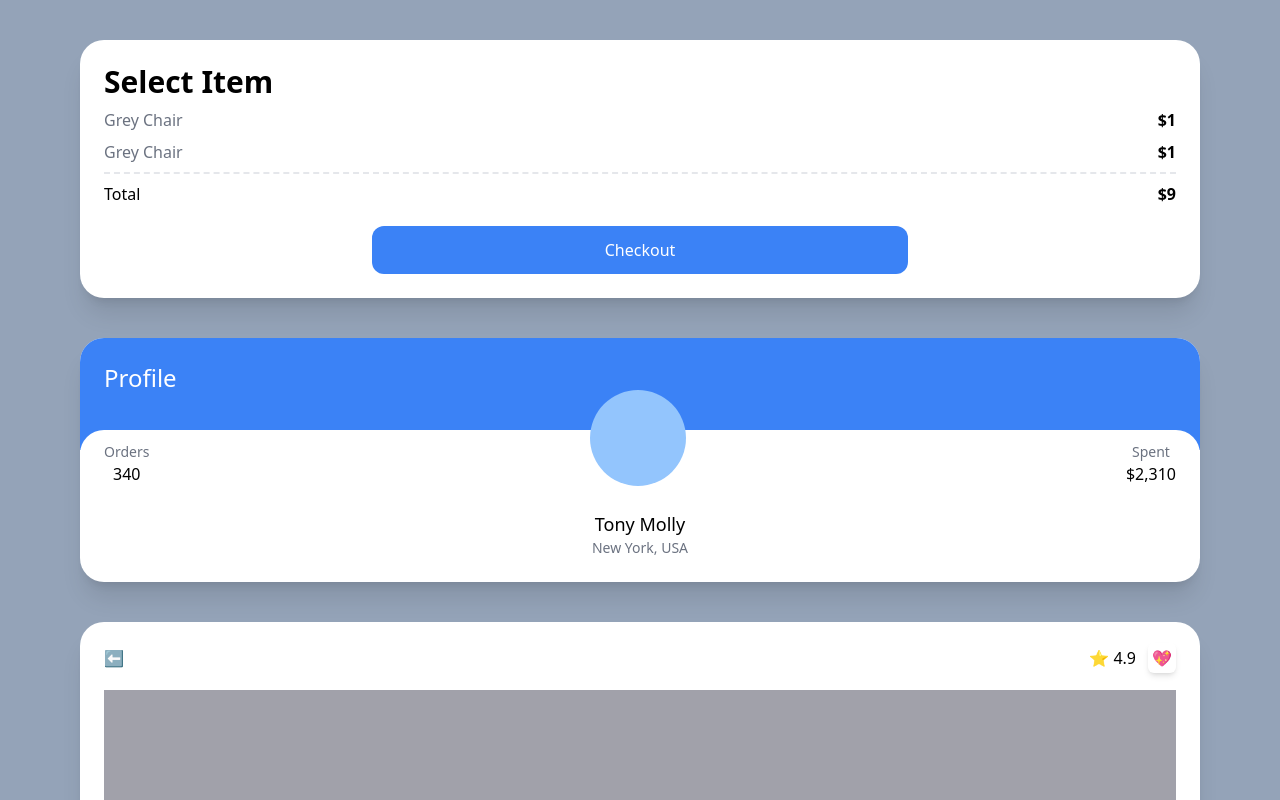
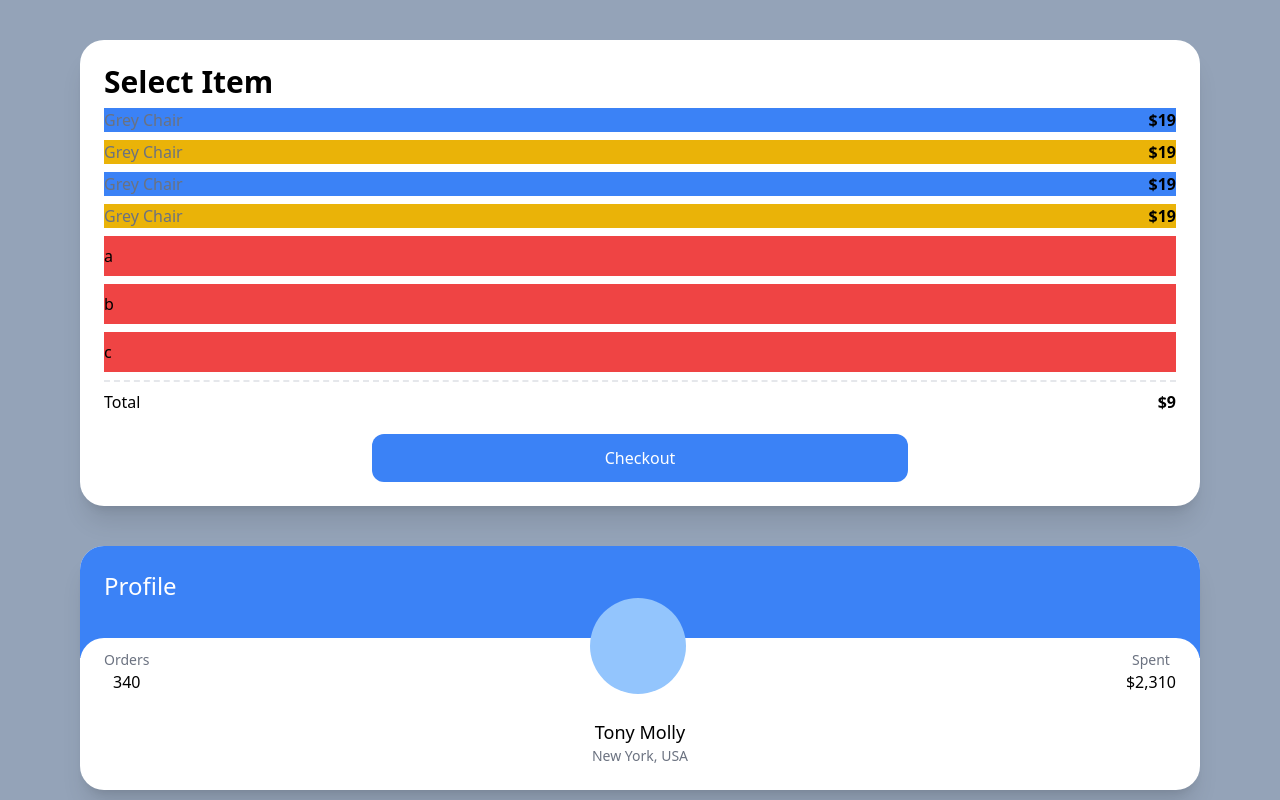
Before and after one commit to zeronedev/carrot-market-v220312, a Next.js app: page / in a window 1280 px wide. Shown: the top 800 px of the page. Built offline with nearby package versions, Linux system fonts and the light colour scheme.

Commit message:
#4.6 Modifiers for Lists (07:00)

```diff
--- a/package.json
+++ b/package.json
@@ -20,8 +20,6 @@
     "eslint": "8.10.0",
     "eslint-config-next": "12.1.0",
     "postcss": "^8.4.8",
-    "prettier": "^2.5.1",
-    "prettier-plugin-tailwindcss": "^0.1.8",
     "tailwindcss": "^3.0.23",
     "typescript": "4.6.2"
   }
--- a/pages/index.tsx
+++ b/pages/index.tsx
@@ -5,14 +5,24 @@
     <div className="grid min-h-screen gap-10 bg-slate-400 py-10 px-20">
       <div className="rounded-3xl bg-white p-6 shadow-xl">
         <span className="text-3xl font-semibold">Select Item</span>
-        <div className="my-2 flex justify-between">
-          <span className="text-gray-500 ">Grey Chair</span>
-          <span className="font-semibold">$1</span>
-        </div>
-        <div className="flex justify-between">
-          <span className="text-gray-500">Grey Chair</span>
-          <span className="font-semibold">$1</span>
-        </div>
+        <ul>
+          {[1, 2, 3, 4].map((i) => (
+            <div
+              key={i}
+              className="my-2 flex justify-between  odd:bg-blue-500 even:bg-yellow-500"
+            >
+              <span className="text-gray-500">Grey Chair</span>
+              <span className="font-semibold">$19</span>
+            </div>
+          ))}
+        </ul>
+        <ul>
+          {["a", "b", "c", ""].map((c, i) => (
+            <li key={i} className="my-2 bg-red-500 py-2 empty:hidden ">
+              {c}
+            </li>
+          ))}
+        </ul>
         <div className="mt-2 flex justify-between border-t-2 border-dashed pt-2">
           <span>Total</span>
           <span className="font-semibold">$9</span>
```
Also changed, not shown: 1 other file (tests, documents, lock files or other folders).
